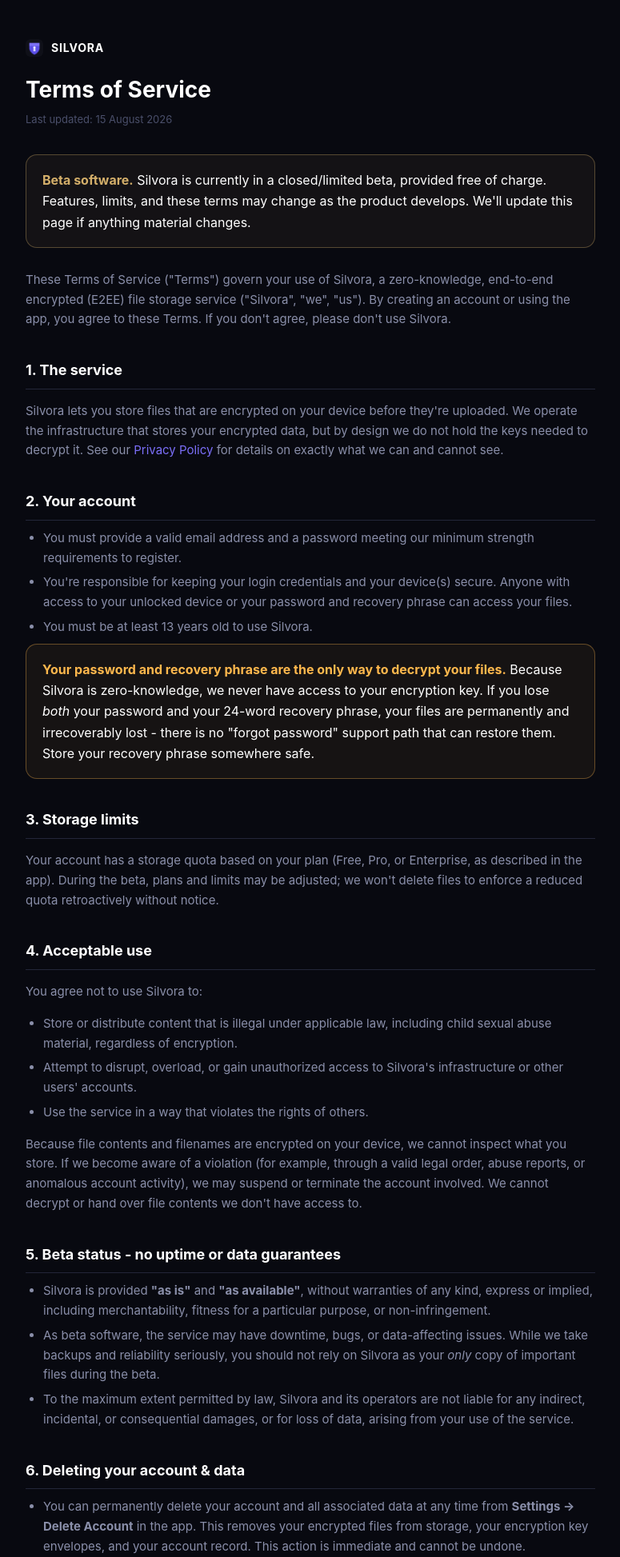
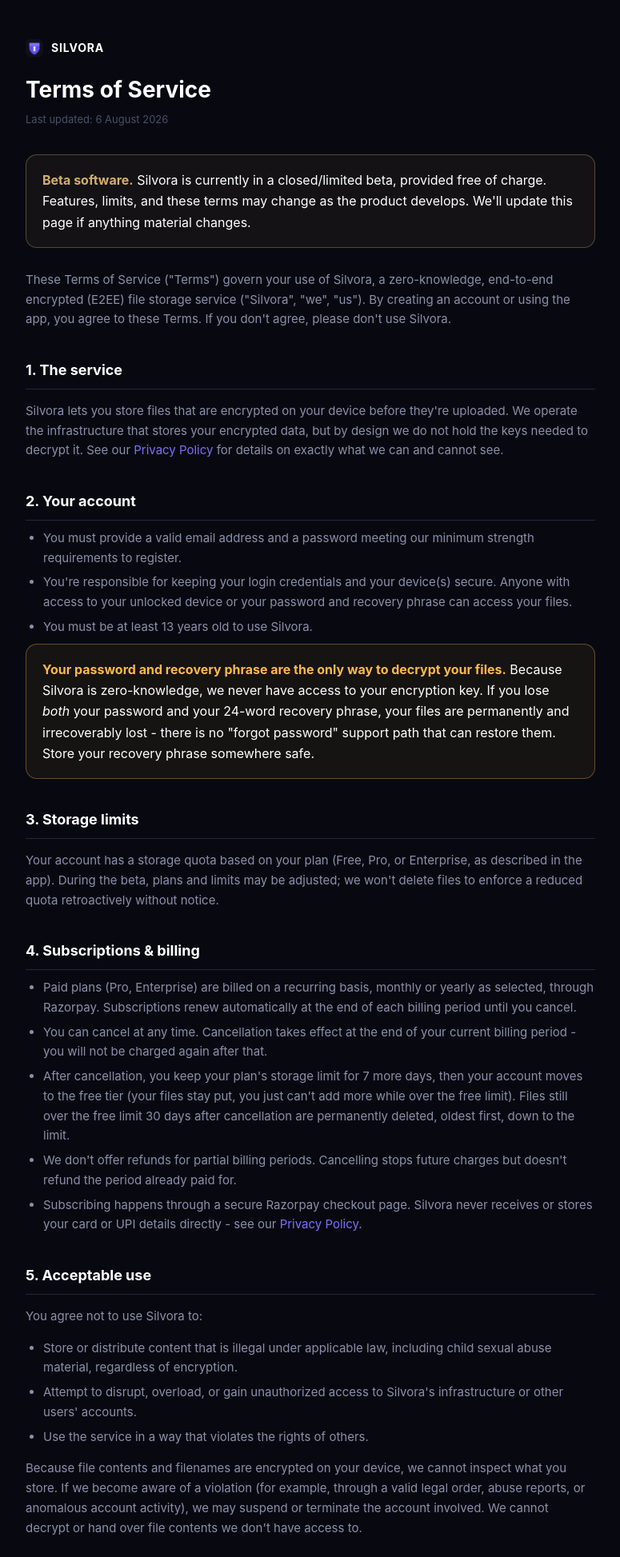
Before and after one commit to Rajathtuesday/silvora_demo, a Django app: page /terms/ in a window 1280 px wide. Shown: the top 1947 px of the page at 80% size, without its empty margins (252-1027 px from the left). Run offline with Django 5.2, Linux system fonts and the light colour scheme.

Commit message:
Fix inaccurate deletion wording, add subscription terms to ToS
Privacy Policy said a deleted file's blob is purged "shortly after" deletion; the real mechanism is a 7-day Trash retention window, now stated accurately and matching the app's own UI copy.

Terms of Service had no subscription/billing terms at all despite a real, working Razorpay recurring-subscription system existing. New section 4 covers auto-renewal, cancellation, the post-cancellation grace/purge timeline, and refunds. Subsequent sections renumbered.

```diff
--- a/templates/legal/terms.html
+++ b/templates/legal/terms.html
@@ -119,7 +119,7 @@
     <span class="brand-name">Silvora</span>
   </div>
   <h1>Terms of Service</h1>
-  <div class="updated">Last updated: 15 August 2026</div>
+  <div class="updated">Last updated: 6 August 2026</div>
 
   <div class="card beta">
     <strong>Beta software.</strong> Silvora is currently in a closed/limited beta,
@@ -169,7 +169,27 @@
     won't delete files to enforce a reduced quota retroactively without notice.
   </p>
 
-  <h2>4. Acceptable use</h2>
+  <h2>4. Subscriptions &amp; billing</h2>
+  <ul>
+    <li>Paid plans (Pro, Enterprise) are billed on a recurring basis, monthly
+      or yearly as selected, through Razorpay. Subscriptions renew
+      automatically at the end of each billing period until you cancel.</li>
+    <li>You can cancel at any time. Cancellation takes effect at the end of
+      your current billing period - you will not be charged again after
+      that.</li>
+    <li>After cancellation, you keep your plan's storage limit for 7 more
+      days, then your account moves to the free tier (your files stay put,
+      you just can't add more while over the free limit). Files still over
+      the free limit 30 days after cancellation are permanently deleted,
+      oldest first, down to the limit.</li>
+    <li>We don't offer refunds for partial billing periods. Cancelling stops
+      future charges but doesn't refund the period already paid for.</li>
+    <li>Subscribing happens through a secure Razorpay checkout page. Silvora
+      never receives or stores your card or UPI details directly - see our
+      <a href="/privacy/">Privacy Policy</a>.</li>
+  </ul>
+
+  <h2>5. Acceptable use</h2>
   <p>You agree not to use Silvora to:</p>
   <ul>
     <li>Store or distribute content that is illegal under applicable law,
@@ -186,7 +206,7 @@
     contents we don't have access to.
   </p>
 
-  <h2>5. Beta status - no uptime or data guarantees</h2>
+  <h2>6. Beta status - no uptime or data guarantees</h2>
   <ul>
     <li>Silvora is provided <strong>"as is"</strong> and <strong>"as available"</strong>,
       without warranties of any kind, express or implied, including
@@ -199,7 +219,7 @@
       of data, arising from your use of the service.</li>
   </ul>
 
-  <h2>6. Deleting your account &amp; data</h2>
+  <h2>7. Deleting your account &amp; data</h2>
   <ul>
     <li>You can permanently delete your account and all associated data at any
       time from <strong>Settings → Delete Account</strong> in the app. This
@@ -209,20 +229,20 @@
       reasonably possible.</li>
   </ul>
 
-  <h2>7. Changes to these terms</h2>
+  <h2>8. Changes to these terms</h2>
   <p>
     We may update these Terms as Silvora moves from beta toward general
     availability. Material changes will be reflected on this page with an updated
     "Last updated" date, and where practical we'll notify testers directly.
   </p>
 
-  <h2>8. Governing law</h2>
+  <h2>9. Governing law</h2>
   <p>
     These Terms are governed by the laws of India, without regard to conflict-of-law
     principles.
   </p>
 
-  <h2>9. Contact</h2>
+  <h2>10. Contact</h2>
   <p>Questions about these Terms: <a href="mailto:rajath@rasova.net">rajath@rasova.net</a></p>
 
   <footer>
```
Also changed, not shown: templates/legal/privacy.html (+7 -4 lines).
